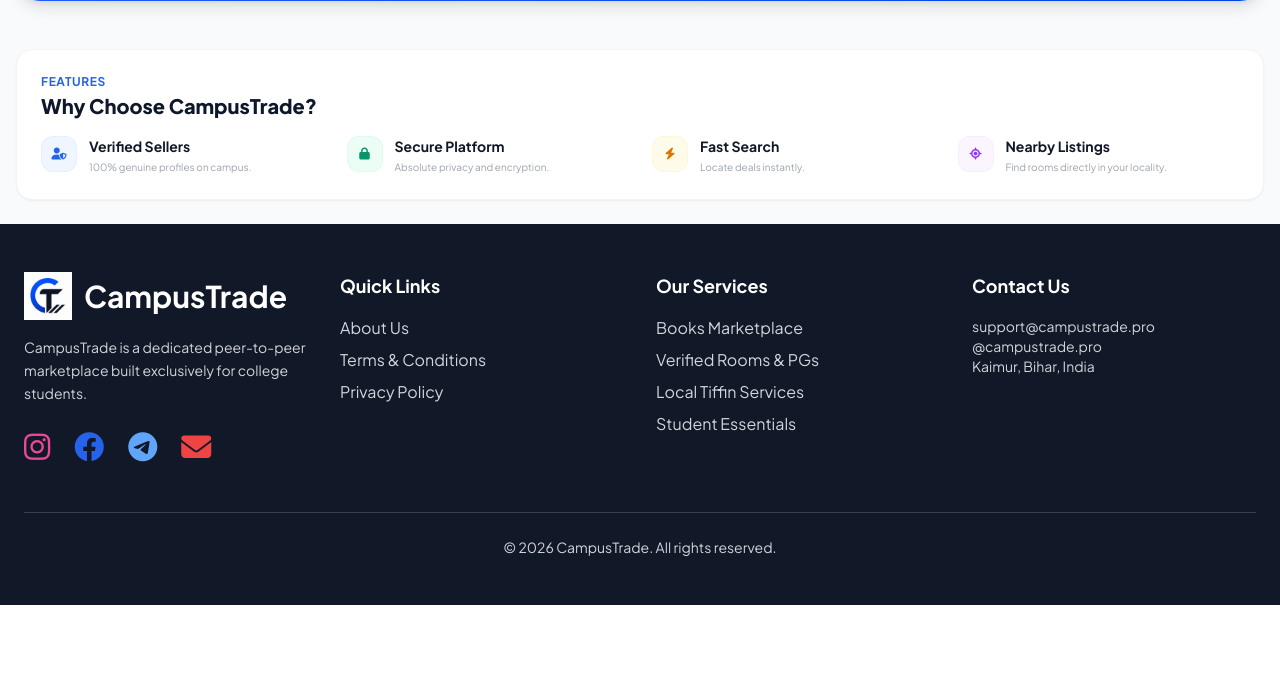
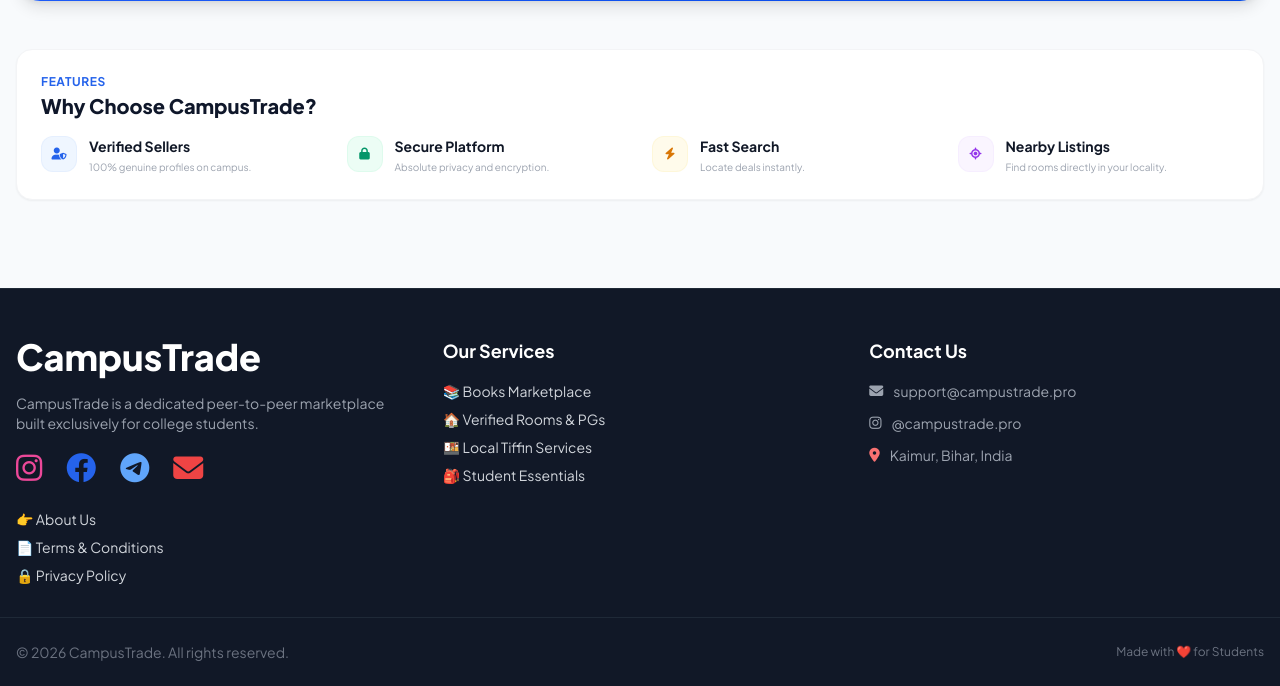
Before and after one commit to priyanshu1815/CampusTrade, a Flask app: page / in a window 1280 px wide. Shown: the part 607-1293 px from the top of the page. Before the commit the page ends 1212 px from the top, so only its background shows below. Run offline with Flask 3, Linux system fonts and the light colour scheme; data that the repository does not hold is empty; some libraries are stand-ins or nearby versions.

Commit message:
Update footer with big icons and new layout

```diff
--- a/templates/index.html
+++ b/templates/index.html
@@ -252,64 +252,72 @@
     }
 </script>
 
-<footer class="bg-gray-900 text-gray-300 py-12 px-6">
-    <div class="max-w-7xl mx-auto grid grid-cols-1 md:grid-cols-4 gap-8">
+<footer class="bg-gray-900 text-gray-300 pt-12 pb-6 mt-16 border-t border-gray-800">
+    <div class="max-w-7xl mx-auto px-4 grid grid-cols-1 md:grid-cols-3 gap-8">
+        <div>
+            <!-- CampusTrade Name aur Size Update -->
+            <h3 class="text-white text-4xl font-extrabold mb-4">CampusTrade</h3>
 
-        <!-- Column 1: Logo & Name -->
-        <div>
-            <div class="flex items-center mb-4">
-                <img src="/static/logo.png" alt="Logo" class="h-12 w-12 mr-3">
-                <h2 class="text-3xl font-bold text-white">CampusTrade</h2>
-            </div>
-            <p class="text-sm leading-relaxed mb-6">
+            <p class="text-gray-400 text-sm mb-4">
                 CampusTrade is a dedicated peer-to-peer marketplace built exclusively for college students.
             </p>
-            <!-- Badi Size ke Social Icons -->
-            <div class="flex space-x-6">
-                <a href="https://www.instagram.com/campustrade.pro" class="text-3xl text-pink-500 hover:text-white"><i
-                        class="fab fa-instagram"></i></a>
-                <a href="https://www.facebook.com/share/1JPYraYjwj/" class="text-3xl text-blue-600 hover:text-white"><i
-                        class="fab fa-facebook"></i></a>
-                <a href="https://t.me/campustrade" class="text-3xl text-blue-400 hover:text-white"><i
-                        class="fab fa-telegram"></i></a>
-                <a href="mailto:support@campustrade.com" class="text-3xl text-red-500 hover:text-white"><i
-                        class="fas fa-envelope"></i></a>
+
+            <!-- Social Icons Size Update (text-xl to text-3xl) -->
+            <div class="flex gap-6 mb-6">
+                <a href="https://www.instagram.com/campustrade.pro?igsh=MTcxOTdxdHJnMnU4dw==" target="_blank"
+                    class="text-pink-500 text-3xl hover:text-white transition-all"><i
+                        class="fa-brands fa-instagram"></i></a>
+                <a href="https://www.facebook.com/share/1JPYraYjwj/" target="_blank"
+                    class="text-blue-600 text-3xl hover:text-white transition-all"><i
+                        class="fa-brands fa-facebook"></i></a>
+                <a href="https://t.me/campustrade" target="_blank"
+                    class="text-blue-400 text-3xl hover:text-white transition-all"><i
+                        class="fa-brands fa-telegram"></i></a>
+                <a href="mailto:support@campustrade.pro"
+                    class="text-red-500 text-3xl hover:text-white transition-all"><i
+                        class="fa-solid fa-envelope"></i></a>
             </div>
-        </div>
 
-        <!-- Column 2: About/Terms -->
-        <div>
-            <h3 class="text-lg font-bold text-white mb-4">Quick Links</h3>
-            <ul class="space-y-2">
-                <li><a href="/about" class="hover:text-blue-400">About Us</a></li>
-                <li><a href="/terms" class="hover:text-blue-400">Terms & Conditions</a></li>
-                <li><a href="/privacy" class="hover:text-blue-400">Privacy Policy</a></li>
+            <ul class="space-y-2 text-sm">
+                <li><a href="/about" class="hover:text-indigo-400 transition-colors">👉 About Us</a></li>
+                <li><a href="/terms" class="hover:text-indigo-400 transition-colors">📄 Terms & Conditions</a></li>
+                <li><a href="/privacy" class="hover:text-indigo-400 transition-colors">🔒 Privacy Policy</a></li>
             </ul>
         </div>
 
-        <!-- Column 3: Our Services -->
         <div>
-            <h3 class="text-lg font-bold text-white mb-4">Our Services</h3>
-            <ul class="space-y-2">
-                <li>Books Marketplace</li>
-                <li>Verified Rooms & PGs</li>
-                <li>Local Tiffin Services</li>
-                <li>Student Essentials</li>
+            <h3 class="text-white text-lg font-bold mb-4">Our Services</h3>
+            <ul class="space-y-2 text-sm">
+                <li><a href="/bookstore" class="hover:text-indigo-400 transition-colors">📚 Books Marketplace</a></li>
+                <li><a href="/rooms" class="hover:text-indigo-400 transition-colors">🏠 Verified Rooms & PGs</a></li>
+                <li><a href="/tiffin" class="hover:text-indigo-400 transition-colors">🍱 Local Tiffin Services</a></li>
+                <li><a href="/essentials" class="hover:text-indigo-400 transition-colors">🎒 Student Essentials</a></li>
             </ul>
         </div>
 
-        <!-- Column 4: Contact Us -->
         <div>
-            <h3 class="text-lg font-bold text-white mb-4">Contact Us</h3>
-            <p class="text-sm">support@campustrade.pro</p>
-            <p class="text-sm">@campustrade.pro</p>
-            <p class="text-sm">Kaimur, Bihar, India</p>
+            <h3 class="text-white text-lg font-bold mb-4">Contact Us</h3>
+            <ul class="space-y-3 text-sm text-gray-400">
+                <li class="flex items-center gap-2.5">
+                    <i class="fa-solid fa-envelope"></i>
+                    <a href="mailto:support@campustrade.pro">support@campustrade.pro</a>
+                </li>
+                <li class="flex items-center gap-2.5">
+                    <i class="fa-brands fa-instagram"></i>
+                    <a href="https://instagram.com/campustrade.pro" target="_blank">@campustrade.pro</a>
+                </li>
+                <li class="flex items-center gap-2.5">
+                    <i class="fa-solid fa-location-dot text-red-400"></i>
+                    <span>Kaimur, Bihar, India</span>
+                </li>
+            </ul>
         </div>
     </div>
 
-    <!-- Copyright -->
-    <div class="text-center mt-12 border-t border-gray-700 pt-6 text-sm">
-        &copy; 2026 CampusTrade. All rights reserved.
+    <div
+        class="max-w-7xl mx-auto px-4 mt-8 pt-6 border-t border-gray-800 text-center text-sm text-gray-500 flex flex-col sm:flex-row justify-between items-center gap-4">
+        <p>© 2026 CampusTrade. All rights reserved.</p>
+        <p class="text-xs">Made with ❤️ for Students</p>
     </div>
 </footer>
 {% endblock %}
```
